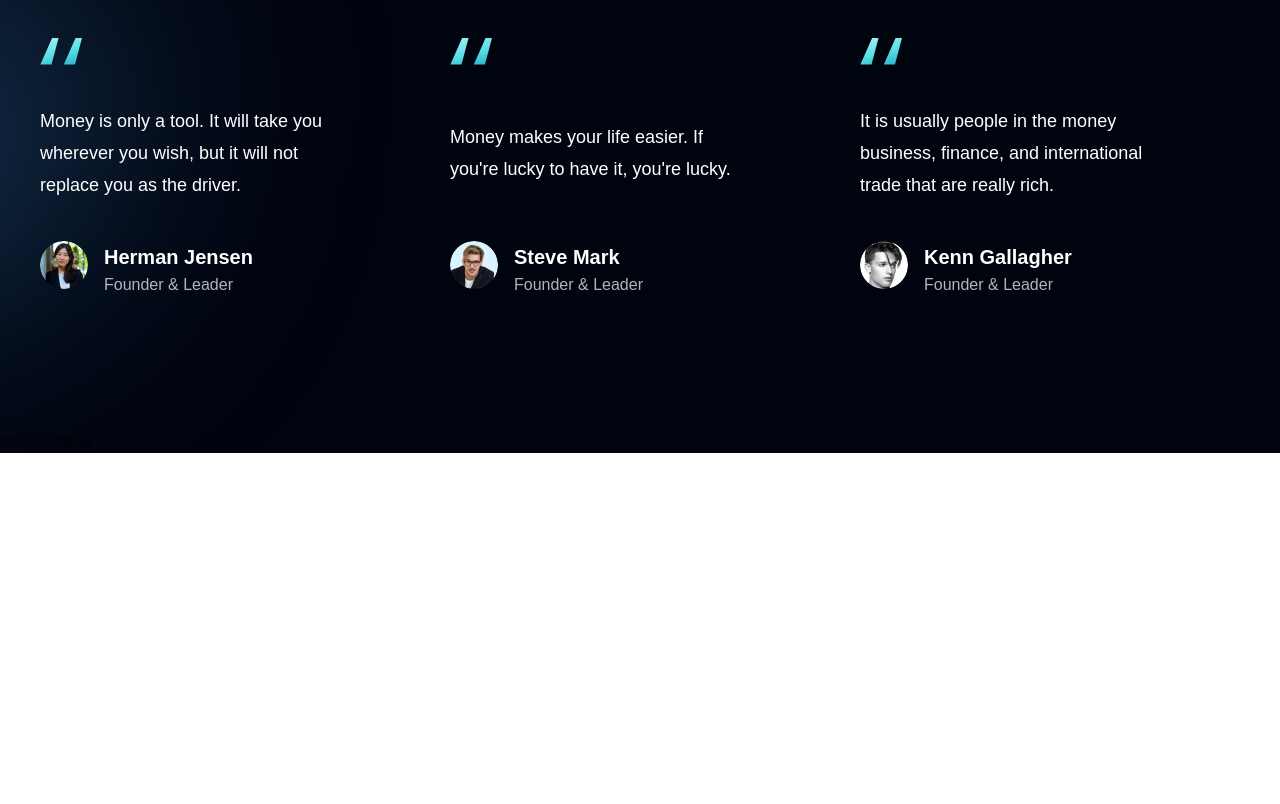
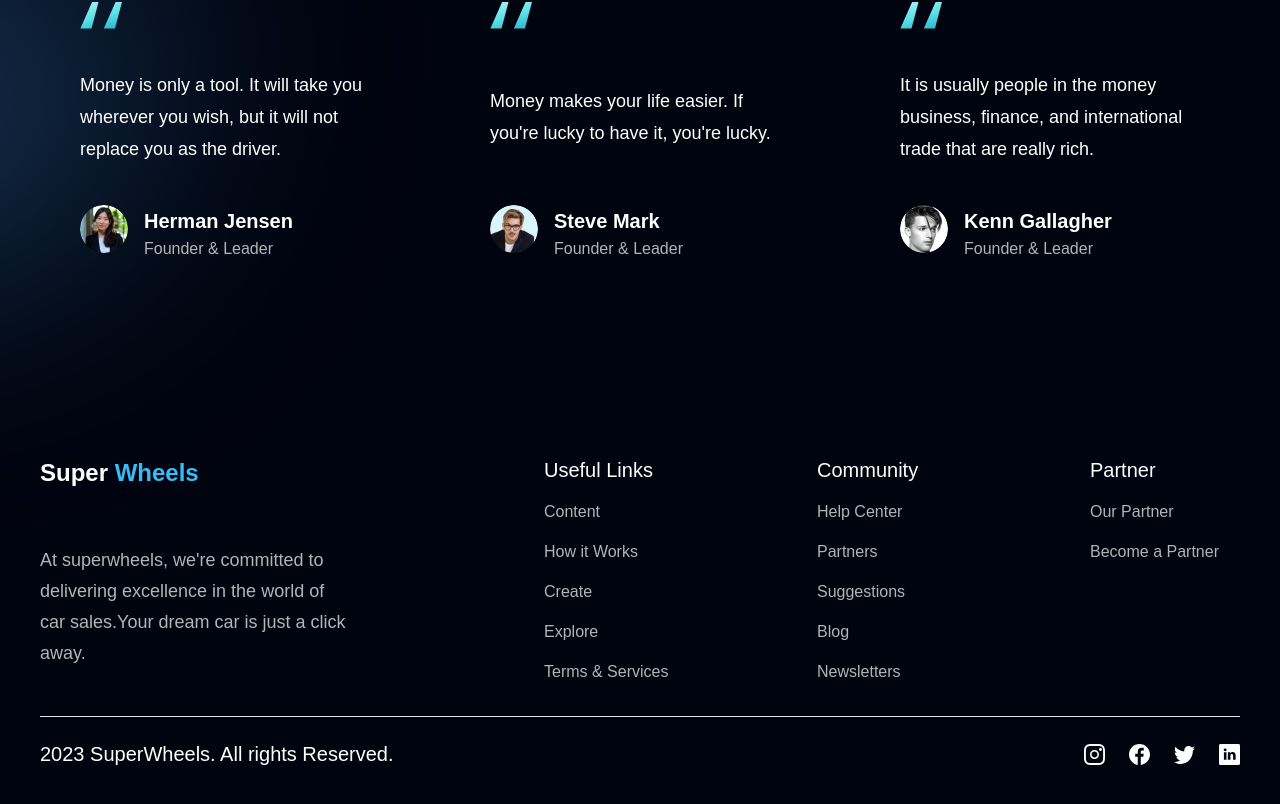
Before and after one commit to jahidethans/superwheels-client, a React (Vite) app: page / in a window 1280 px wide. Shown: the part 1812-2616 px from the top of the page. Before the commit the page ends 2265 px from the top, so only its background shows below. Built offline with nearby package versions, Linux system fonts and the light colour scheme.

Commit message:
footer completed

```diff
--- a/src/Root.jsx
+++ b/src/Root.jsx
@@ -16,8 +16,8 @@ const Root = () => {
 
            </div>
 
-           <div className={`bg-primary ${styles.flexStart}`}>
-            <div className={`${styles.boxWidth}`}>
+           <div className={`bg-primary ${styles.flexStart} container mx-auto`}>
+            <div className={`${styles.boxWidth} `}>
             <Outlet></Outlet>
             <Footer></Footer>
             </div>
--- a/src/components/Footer.jsx
+++ b/src/components/Footer.jsx
@@ -1,9 +1,49 @@
 import styles from '../style'
+import { footerLinks, socialMedia} from '../Constants'
 const Footer = () => {
     return (
-        <div>
-            <h2>this is footer</h2>
-        </div>
+        <section className={`${styles.flexCenter} ${styles.paddingY} flex-col`}>
+            <div className={`${styles.flexStart} md:flex-row flex-col mb-8 w-full`}>
+                <div className='flex-1 flex flex-col justify-start mr-10'>
+                <h2 className='w-[266px] h-[72px] font-poppins font-bold text-white text-2xl' style={{ whiteSpace: 'nowrap' }}>
+                    <span >Super</span> <span className='text-sky-400'>Wheels</span>
+                </h2>
+                <p className={`${styles.paragraph} mt-4 max-w-[310px]`}>
+                At superwheels, we're committed to delivering excellence in the world of car sales.Your dream car is just a click away.
+                </p>
+                </div>
+
+                <div className='flex-[1.5] w-full flex flex-row justify-between flex-wrap md:mt-0 mt-10'>
+                    {
+                        footerLinks.map((footerLink)=>(
+                            <div key={footerLink.id} className='flex flex-col ss:my-0 my-4 min-w-[150px]'>
+                                <h4 className='font-poppins font-medium text-[20px] leading-[27px] text-white'>
+                                    {footerLink.title}
+                                </h4>
+                                <ul className='list-none mt-4'>
+                                    {footerLink.links.map((link, index)=>(
+                                        <li key={link.name} className={`font-poppins font-normal text-[16px] leading-[24px] text-dimWhite hover:text-secondary cursor-pointer ${index !== footerLink.links.length -1 ? 'mb-4' : 'mb-0'}`} >{link.name}</li>
+                                    ))}
+                                </ul>
+                            </div>
+                        ))
+                    }
+                </div>
+
+            </div>
+
+            <div className='w-full flex justify-between items-center md:flex-row flex-col pt-6 border-t-[1px] border-t-[#3f3r45]'>
+                <p className='font-poppins font-normal text-center text-[20px] leading-[27px] text-white'>2023 SuperWheels. All rights Reserved.</p>
+                <div className='flex flex-row md:mt-0 mt-6'>
+                    {
+                        socialMedia.map((social, index)=>(
+                            <img key={social.id} src={social.icon} alt={social.id} className={`w-[21px] h-[21px] object-contain cursor-pointer ${index !== socialMedia.length-1 ? 'mr-6' : 'mr-0'}`} />
+                        ))
+                    }
+                </div>
+            </div>
+
+        </section>
     );
 };
 
--- a/src/components/Navbar.jsx
+++ b/src/components/Navbar.jsx
@@ -40,7 +40,7 @@ const Navbar = () => {
                         key={nav.id}
                         className={`font-poppins font-normal cursor-pointer text-[16px] ${index === navLinks.length-1 ? 'mr-0' : 'mb-10'} text-white`}
                         >
-                            <NavLink to={`#${nav.id}`}>
+                            <NavLink to={`run devnn${nav.to}`}>
                                 {nav.title}
                             </NavLink>
 
```
